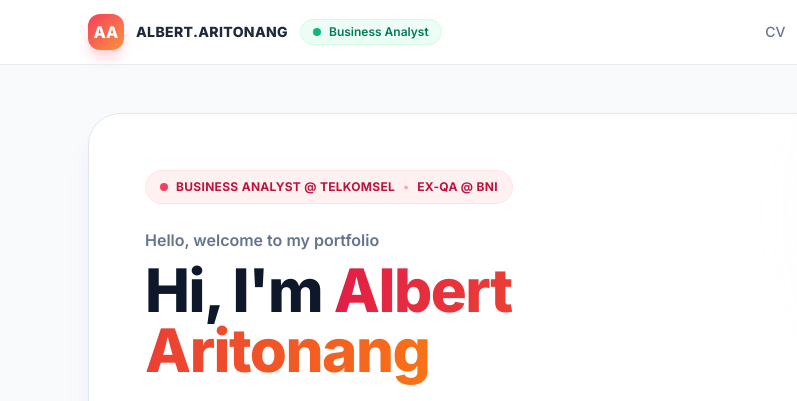
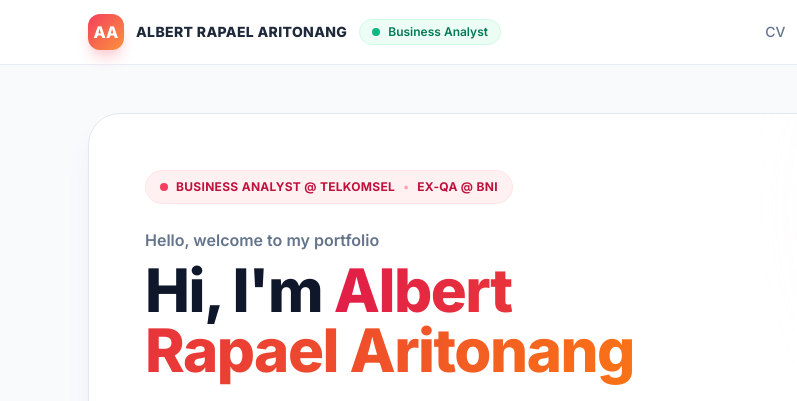
Before and after one commit to albertaritonang/portfolio-Albert, a plain HTML site: page index.html in a window 1280 px wide. Shown: the top 401 px of the page, 0-797 px from the left. Drawn offline with nearby package versions, Linux system fonts and the light colour scheme.

Commit message:
Add files via upload

```diff
--- a/index.html
+++ b/index.html
@@ -29,7 +29,7 @@
         </div>
 
         <span class="font-extrabold text-sm tracking-wide text-slate-800">
-          ALBERT.ARITONANG
+          ALBERT RAPAEL ARITONANG
         </span>
 
         <span class="hidden md:inline-flex items-center gap-2 px-3 py-1 rounded-full text-xs font-semibold bg-emerald-50 text-emerald-700 border border-emerald-100">
@@ -79,7 +79,7 @@
 
             <h1 class="text-4xl sm:text-5xl lg:text-6xl font-extrabold tracking-tight leading-[1.08] text-slate-900">
               Hi, I'm
-              <span class="gradient-text">Albert Aritonang</span>
+              <span class="gradient-text">Albert Rapael Aritonang</span>
             </h1>
           </div>
 
```
